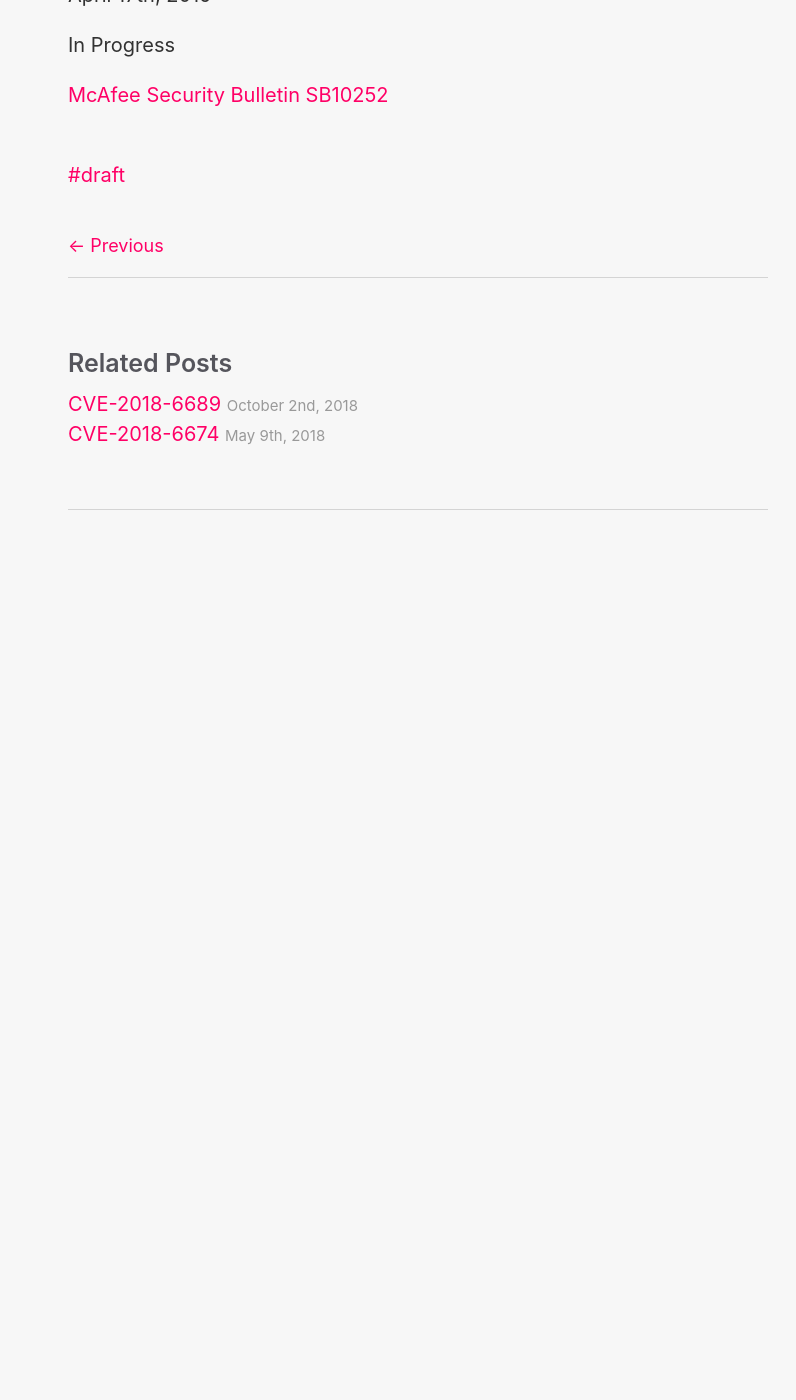
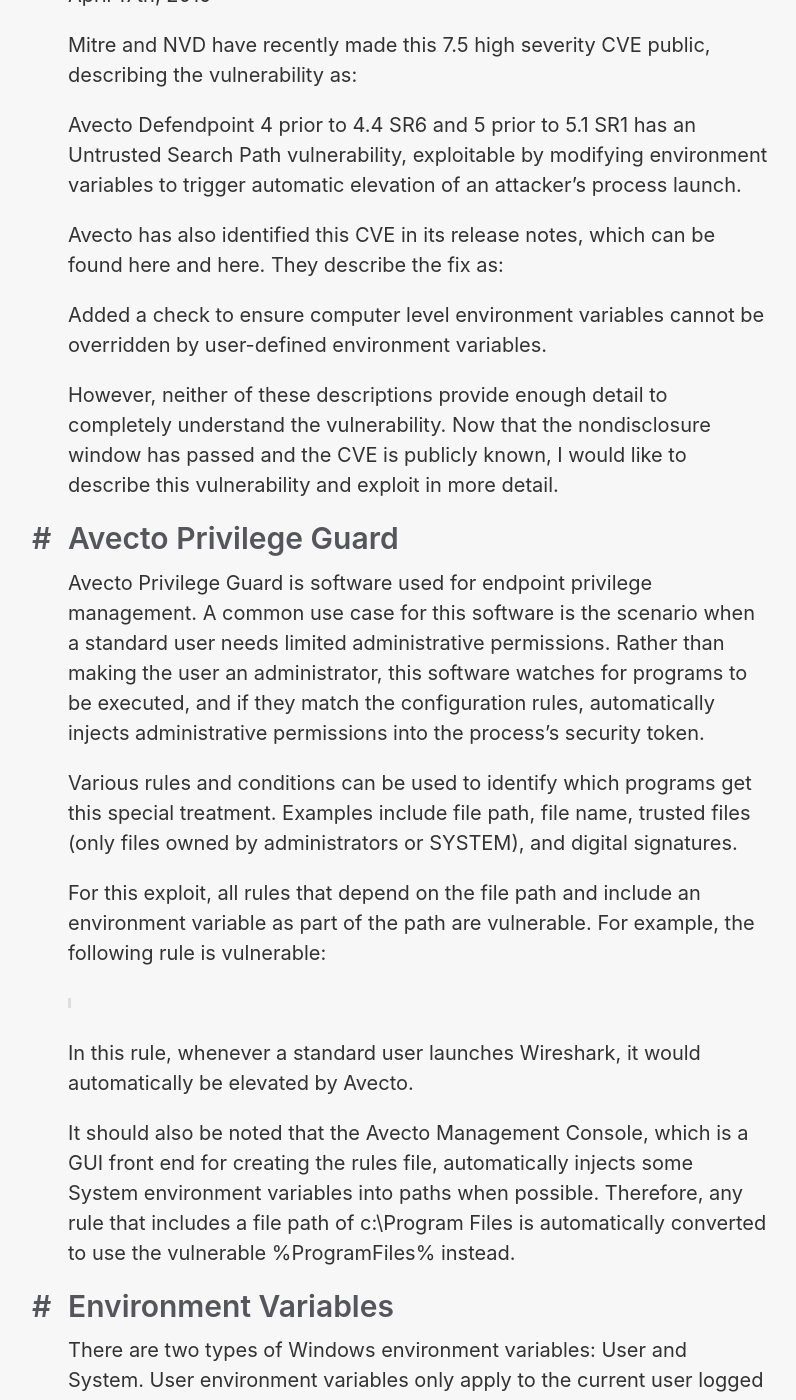
Before and after one commit to HackAndPwn/HackAndPwn.github.io, a Jekyll site: the page built from _posts/2019-04-17-cve-2018-10959.md, in a window 1280 px wide and 1400 px high, scrolled down 270 px. Shown: the whole window, without its empty margins (222-1018 px from the left). Built offline with Jekyll 4.4.1, drawn with Linux system fonts in a browser that asks for light colours; before the commit the page ends 900 px from its top, so only the background shows below that; some of the changed text lies outside the part shown.

Commit message:
first draft cve-2018-10959

```diff
--- a/_posts/2019-04-17-cve-2018-10959.md
+++ b/_posts/2019-04-17-cve-2018-10959.md
@@ -5,7 +5,89 @@
 tags: draft
 ---
 
-In Progress
+Mitre and NVD have recently made this 7.5 high severity CVE public, describing the vulnerability as:
+
+Avecto Defendpoint 4 prior to 4.4 SR6 and 5 prior to 5.1 SR1 has an Untrusted Search Path vulnerability, exploitable by modifying environment variables to trigger automatic elevation of an attacker's process launch.
+
+Avecto has also identified this CVE in its release notes, which can be found here and here. They describe the fix as:
+
+Added a check to ensure computer level environment variables cannot be overridden by user-defined environment variables.
+
+However, neither of these descriptions provide enough detail to completely understand the vulnerability. Now that the nondisclosure window has passed and the CVE is publicly known, I would like to describe this vulnerability and exploit in more detail.
+
+Avecto Privilege Guard
+-------
+
+Avecto Privilege Guard is software used for endpoint privilege management. A common use case for this software is the scenario when a standard user needs limited administrative permissions. Rather than making the user an administrator, this software watches for programs to be executed, and if they match the configuration rules, automatically injects administrative permissions into the process's security token.
+
+Various rules and conditions can be used to identify which programs get this special treatment. Examples include file path, file name, trusted files (only files owned by administrators or SYSTEM), and digital signatures.
+
+For this exploit, all rules that depend on the file path and include an environment variable as part of the path are vulnerable. For example, the following rule is vulnerable:
+
+> <AddAdmin>
+>
+> <Rule FilePath="%ProgramFiles%\Wireshark\Wireshark.exe" />
+>
+> </AddAdmin>
+
+In this rule, whenever a standard user launches Wireshark, it would automatically be elevated by Avecto.
+
+It should also be noted that the Avecto Management Console, which is a GUI front end for creating the rules file, automatically injects some System environment variables into paths when possible. Therefore, any rule that includes a file path of c:\Program Files is automatically converted to use the vulnerable %ProgramFiles% instead.
+
+Environment Variables
+---------
+
+There are two types of Windows environment variables: User and System. User environment variables only apply to the current user logged in. System environment variables apply to all users of the computer. Windows has some default well-known System environment variables such as %SystemDrive%, %WinDir%, and %ProgramFiles% that typically resolve to C:, C:\Windows, and C:\Program Files respectively.
+
+In the default scenario, when a System environment variable and User environment variable exist with identical names, the User environment variable takes precedence when referenced. It is due to this precedence ordering that this vulnerability exists.
+
+Exploit
+--------
+
+Now it is time to exploit that Wireshark rule!
+
+On the computer with this Wireshark rule in effect, %ProgramFiles% resolves to C:\Program Files. This means that when the standard user launches C:\Program Files\Wireshark\Wireshark.exe, this rule is matched and the process gets the administrator token injected by Avecto. This is the expected result.
+
+To exploit as a standard user we need to create a User environment variable that matches. To do this, we launch a cmd prompt and run the following command:
+
+setx ProgramFiles c:\Users\<StandardUser>\Desktop
+
+This creates a user environment variable called ProgramFiles that points to an attacker's writable folder.
+
+Next, the rule file path directory is matched by creating a folder called Wireshark on the Desktop.
+
+Finally, the attacker's code is dropped into this folder and renamed to Wireshark.exe.
+
+Now when the attacker's code is launched, Avecto matches the rule to the attacker's code and it automatically gives administrative permissions to the process launch. We have just exploited a Privilege Escalation vulnerability as any standard user can now launch any code with administrative permissions without needing to enter administrator credentials. From this point it is trivial to elevate to SYSTEM, giving complete ownership of the computer to the attacker.
+
+The Fix
+--------
+As described in the release notes, the fix was fairly simple. Instead of using User environment variables before System environment variables when resolving rule file paths, the ordering has been switched. Now any standard Windows environment variables referenced in the rule file paths will always resolve to the correct System environment variable.
+
+
+
+Timeline
+--------
+
+> 04/13/2018 - Discovered vulnerability.
+>
+> 04/23/2018 - Reported vulnerability to Avecto.
+>
+> 04/24/2018 - Avecto confirmed vulnerability.
+>
+> 05/09/2018 - Avecto released fix and release notes.
+
+05/10/2018 - Mitre assigned a CVE number.
+
+05/11/2018 - Avecto published updated release notes containing references to the CVE number.
+
+07/30/2018 - Nondisclosure agreement with Avecto expired.
+
+01/14/2019 - Request to make the CVE public submitted to Mitre.
+
+04/16/2019 - Mitre responded to request and asked for clarification.
+
+04/17/2019 - Mitre made the CVE public.
 
 
 [McAfee Security Bulletin SB10252](https://kc.mcafee.com/corporate/index?page=content&id=SB10252)
```
